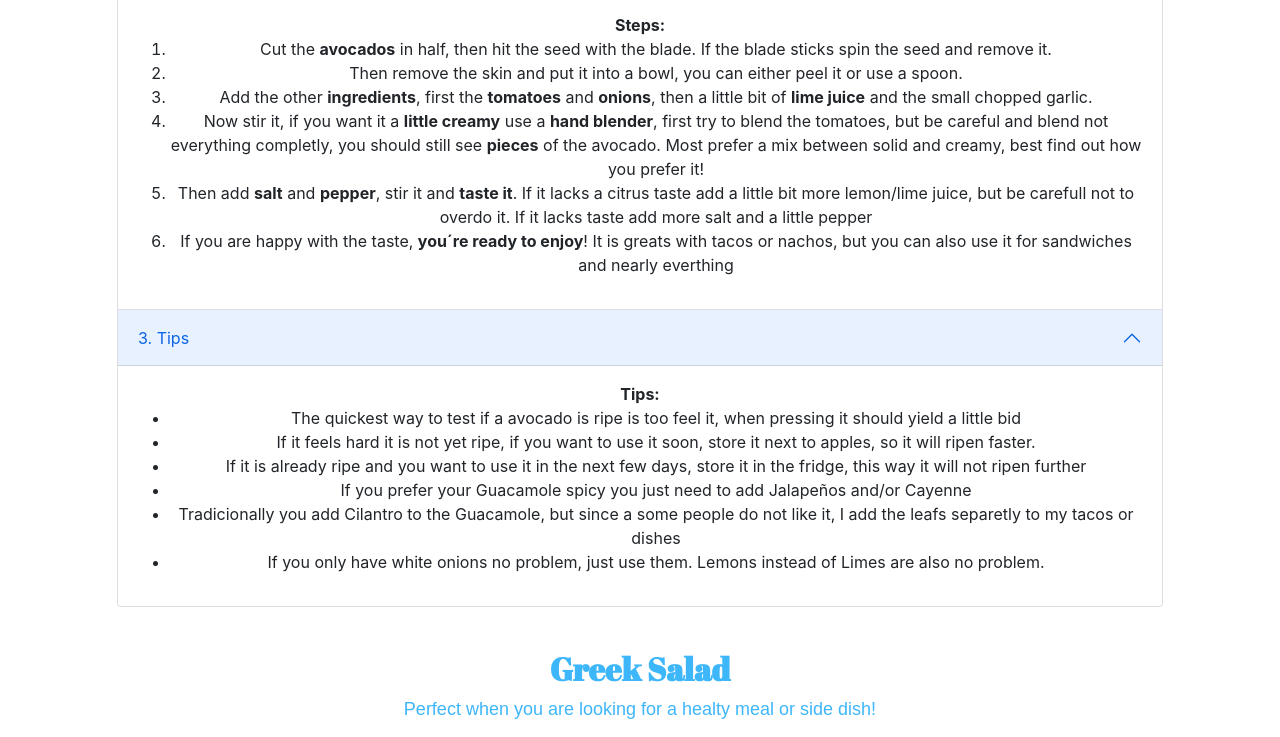
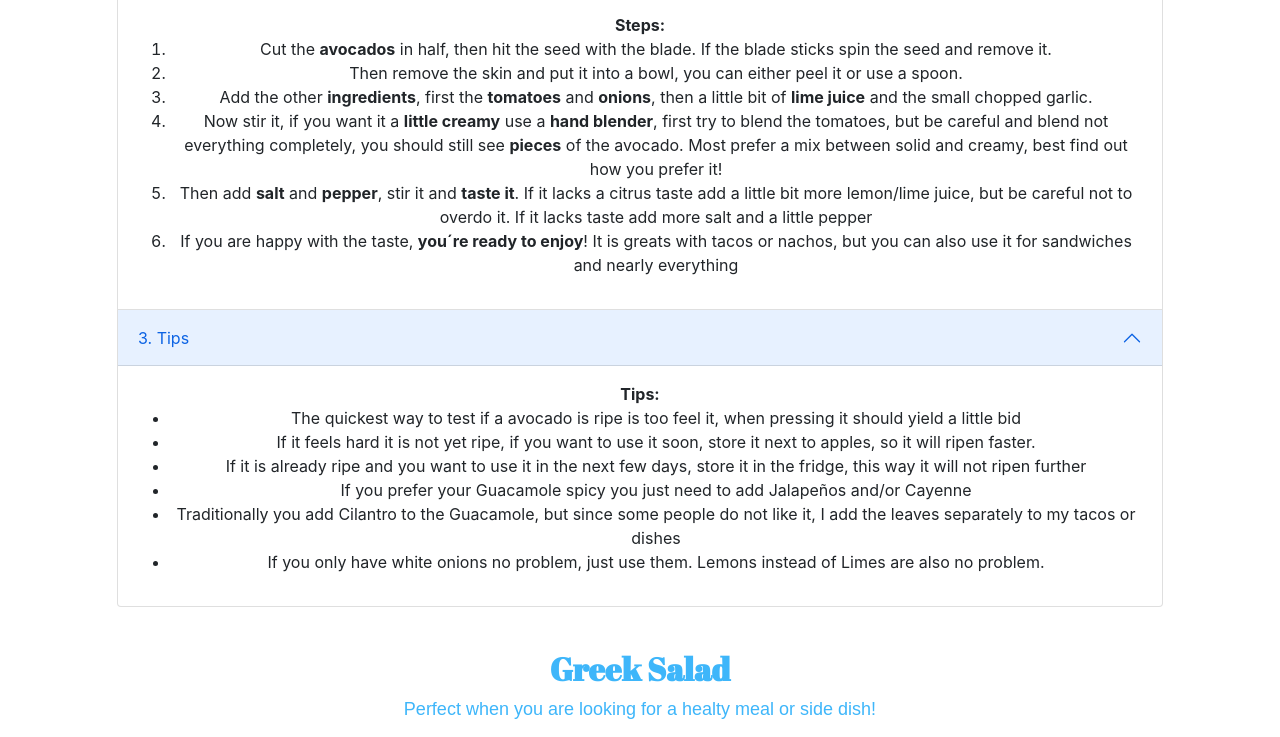
Before and after one commit to benediktboeck3/benediktboeck3.github.io, a plain HTML site: page index.html in a window 1280 px wide. Shown: the part 856-1593 px from the top of the page. Drawn offline with nearby package versions, Linux system fonts and the light colour scheme; a web font is replaced by a local one.

Commit message:
errors removed

```diff
--- a/index.html
+++ b/index.html
@@ -103,9 +103,9 @@
             <li>Cut the <B>avocados</B> in half, then hit the seed with the blade. If the blade sticks spin the seed and remove it.</li>
             <li>Then remove the skin and put it into a bowl, you can either peel it or use a spoon.</li>
             <li>Add the other <B>ingredients</B>, first the <B>tomatoes</B> and <B>onions</B>, then a little bit of <B>lime juice</B> and the small chopped garlic.</B></li>
-            <li>Now stir it, if you want it a <B>little creamy</B> use a <B>hand blender</B>, first try to blend the tomatoes, but be careful and blend not everything completly, you should still see <B>pieces</B> of the avocado. Most prefer a mix between solid and creamy, best find out how you prefer it!</li>
-            <li>Then add <B>salt</B> and <B>pepper</B>, stir it and <B>taste it</B>. If it lacks a citrus taste add a little bit more lemon/lime juice, but be carefull not to overdo it. If it lacks taste add more salt and a little pepper</li>
-            <li>If you are happy with the taste, <B>you´re ready to enjoy</B>! It is greats with tacos or nachos, but you can also use it for sandwiches and nearly everthing</li>
+            <li>Now stir it, if you want it a <B>little creamy</B> use a <B>hand blender</B>, first try to blend the tomatoes, but be careful and blend not everything completely, you should still see <B>pieces</B> of the avocado. Most prefer a mix between solid and creamy, best find out how you prefer it!</li>
+            <li>Then add <B>salt</B> and <B>pepper</B>, stir it and <B>taste it</B>. If it lacks a citrus taste add a little bit more lemon/lime juice, but be careful not to overdo it. If it lacks taste add more salt and a little pepper</li>
+            <li>If you are happy with the taste, <B>you´re ready to enjoy</B>! It is greats with tacos or nachos, but you can also use it for sandwiches and nearly everything</li>
 
 
         </ol>
@@ -128,7 +128,8 @@
           <li>If it feels hard it is not yet ripe, if you want to use it soon, store it next to apples, so it will ripen faster.</li>
           <li>If it is already ripe and you want to use it in the next few days, store it in the fridge, this way it will not ripen further</li>
           <li>If you prefer your Guacamole spicy you just need to add Jalapeños and/or Cayenne</li>
-          <li>Tradicionally you add Cilantro to the Guacamole, but since a some people do not like it, I add the leafs separetly to my tacos or dishes</li>
+          <li>Traditionally you add Cilantro to the Guacamole, but since some people do not like it,
+          I add the leaves separately to my tacos or dishes</li>
           <li>If you only have white onions no problem, just use them. Lemons instead of Limes are also no problem.</li>
         </ul>
       </div>
@@ -209,7 +210,7 @@
           <li>Breaking the feta is better than cutting it, because then it is more porous and better absorbs the sauce.</li>
           <li>Vinegar is great at preserving so you can store the leftovers for a few days in your fridge.</li>
           <li>Since I made this recipe very often I add the quantity of Oil and Vinegar more by feel.</li>
-          <li>It is a greek salad but you don't need to use greek olive oil</li>
+          <li>It is a Greek salad but you don't need to use Greek olive oil</li>
 
         </ul>
       </div>
@@ -326,7 +327,7 @@
  <footer>
 
   <p>If you have questions or ideas for recipes you can send me an email: <a href="mailto:benediktboeck@gmail.com">benediktboeck@gmail.com</a></p>
-  <p>All pictures on this page are from <a style=:hover"text-decoration:underline overline" href="https://search.creativecommons.org/">Creative Commons </a> and can be used and shared!</p>
+  <p>All pictures on this page are from <a style=:hover"text-decoration:underline overline" href="https://search.creativecommons.org/">Creative Commons </a> and can be reused!</p>
 
 </footer>
 
```
